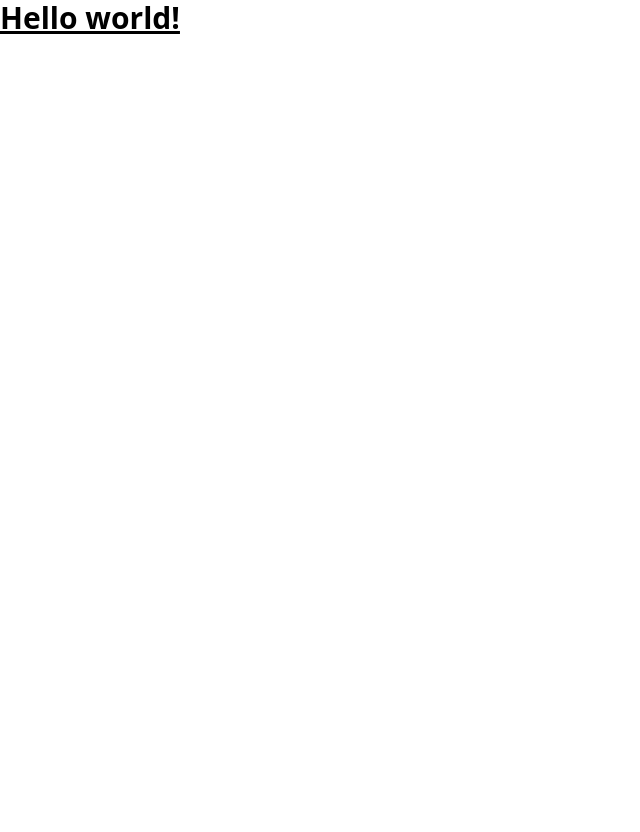
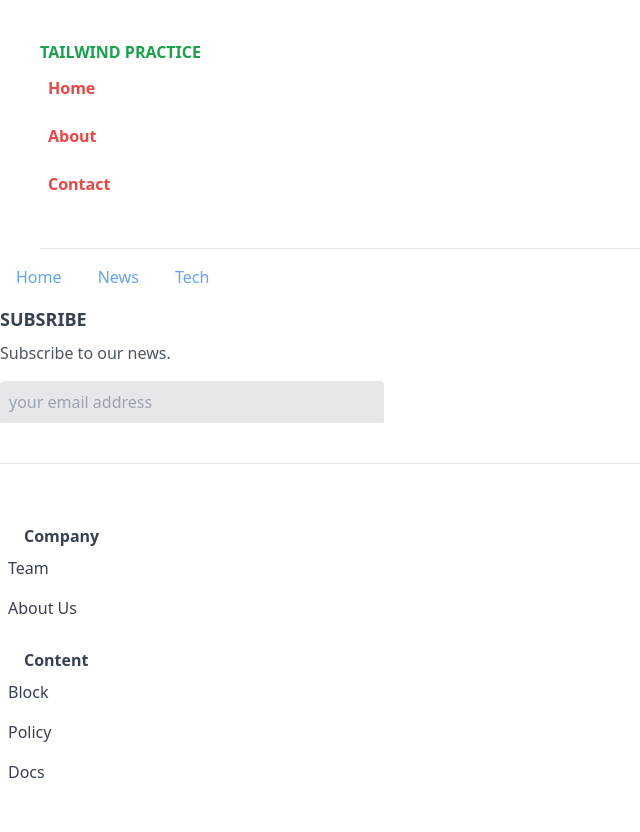
Before and after one commit to HennadiiBorysevych/tailwindcss, a website: page index.html in a window 1280 px wide. Shown: the whole page, without its empty margins (0-640 px from the left). Before the commit the page ends 800 px from the top, so only its background shows below. Drawn offline with Linux system fonts and the light colour scheme.

Commit message:
added input and header,footer

```diff
--- a/index.html
+++ b/index.html
@@ -8,6 +8,101 @@
     <link rel="stylesheet" href="./public/styles.css" />
   </head>
   <body>
-    <h1 class="text-3xl font-bold underline">Hello world!</h1>
+    <header class="mx-10 py-10 border-b">
+      <a class="uppercase font-bold text-green-600" href=""
+        >Tailwind Practice</a
+      >
+      <nav>
+        <ul class="text-red-500 font-semibold">
+          <li>
+            <a class="inline-block py-3 px-2 hover:text-yellow-500" href="#"
+              >Home</a
+            >
+          </li>
+          <li>
+            <a class="inline-block py-3 px-2 hover:text-yellow-500" href="#"
+              >About</a
+            >
+          </li>
+          <li>
+            <a class="inline-block py-3 px-2 hover:text-yellow-500" href="#"
+              >Contact</a
+            >
+          </li>
+        </ul>
+      </nav>
+    </header>
+    <main>
+      <div>
+        <div class="py-4 overflow-y-auto whitespace-nowrap">
+          <a class="text-blue-400 mx-4" href="#">Home</a>
+          <span class=""> </span>
+          <a class="text-blue-400 mx-4" href="#">News</a>
+          <a class="text-blue-400 mx-4" href="#">Tech</a>
+        </div>
+        <div>
+          <h3 class="font-bold text-lg uppercase text-gray-700 mb-2">
+            subsribe
+          </h3>
+          <p class="text-gray-600 mb-4">Subscribe to our news.</p>
+          <input
+            class="text-gray-700 bg-gray-200 p-2 w-96 border rounded-t hover:border-gray-600"
+            placeholder="your email address"
+            type="email"
+          />
+        </div>
+      </div>
+    </main>
+    <footer class="border-t mt-10 py-10 px-2">
+      <div>
+        <div class="my-5">
+          <h4 class="font-semibold text-gray-700 mx-4">Company</h4>
+          <ul>
+            <li>
+              <a
+                class="inline-block text-gray-700 hover:underline my-2"
+                href="#"
+                >Team</a
+              >
+            </li>
+            <li>
+              <a
+                class="inline-block text-gray-700 hover:underline my-2"
+                href="#"
+                >About Us</a
+              >
+            </li>
+          </ul>
+        </div>
+      </div>
+      <div>
+        <div>
+          <h4 class="font-semibold text-gray-700 mx-4">Content</h4>
+          <ul>
+            <li>
+              <a
+                class="inline-block text-gray-700 hover:underline my-2"
+                href="#"
+                >Block</a
+              >
+            </li>
+            <li>
+              <a
+                class="inline-block text-gray-700 hover:underline my-2"
+                href="#"
+                >Policy</a
+              >
+            </li>
+            <li>
+              <a
+                class="inline-block text-gray-700 hover:underline decoration-red-700 decoration-wavy my-2"
+                href="#"
+                >Docs</a
+              >
+            </li>
+          </ul>
+        </div>
+      </div>
+    </footer>
   </body>
 </html>
--- a/package.json
+++ b/package.json
@@ -66,7 +66,7 @@
     "yaml": "^1.10.2"
   },
   "scripts": {
-    "test": "tailwindcss build -i src/main.css -o public/styles.css"
+    "test": "tailwindcss build -i src/main.css -o public/styles.css --watch"
   },
   "repository": {
     "type": "git",
```
Also changed, not shown: public/styles.css.
